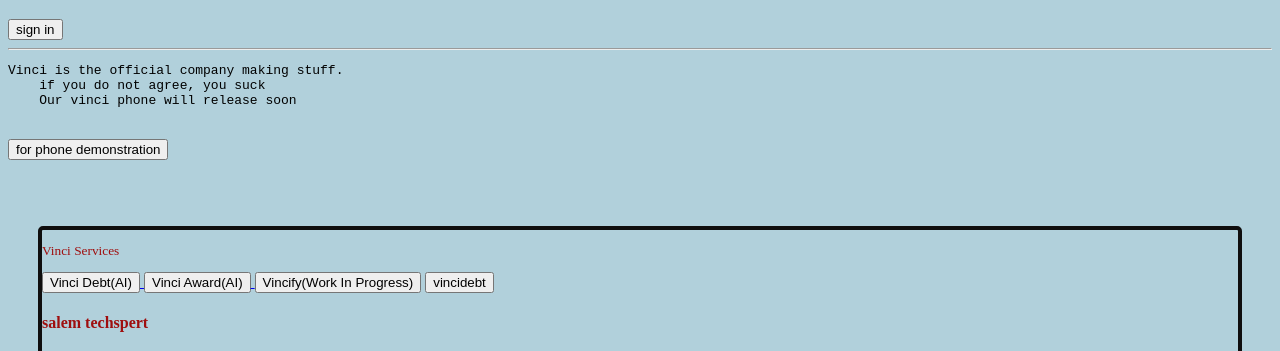
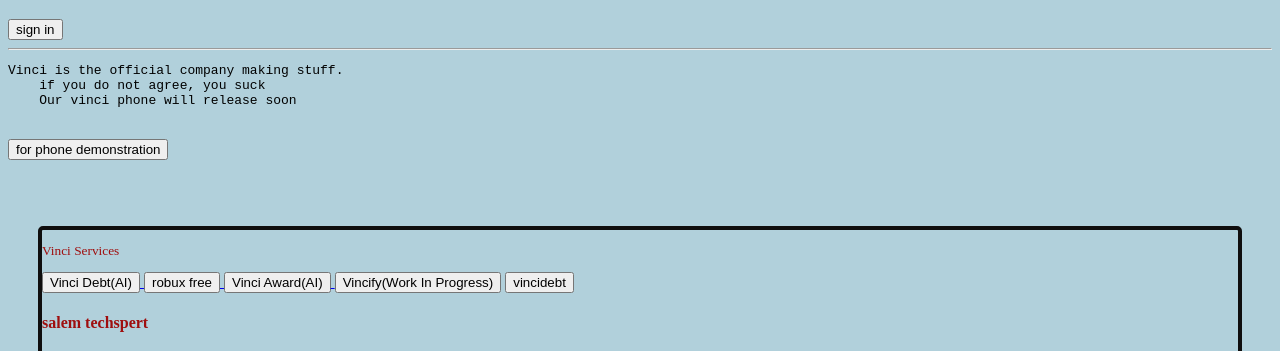
Before and after one commit to 190kabonkel/friendly-engine.github.io, a plain HTML site: page index.html in a window 1280 px wide. Shown: the part 110-461 px from the top of the page. Drawn offline with Linux system fonts and the light colour scheme.

Commit message:
Update index.html

```diff
--- a/index.html
+++ b/index.html
@@ -31,7 +31,10 @@
         <a href="https://joeljk690999879759788795.github.io/vincidebt.github.io/">
             <button>Vinci Debt(AI)</button>
         </a>
-<a>
+
+<a href="robux.html">
+    <button>robux free</button>
+</a>
         <a href="https://190kabonkel.github.io/vinci-award.github.io/">
             <button>Vinci Award(AI)</button> <!-- achter gezet dat het ai slop is -->
         </a>
```
